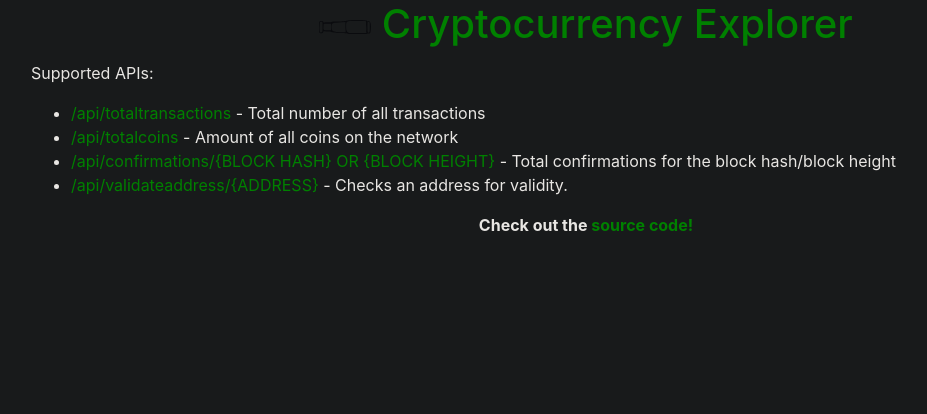
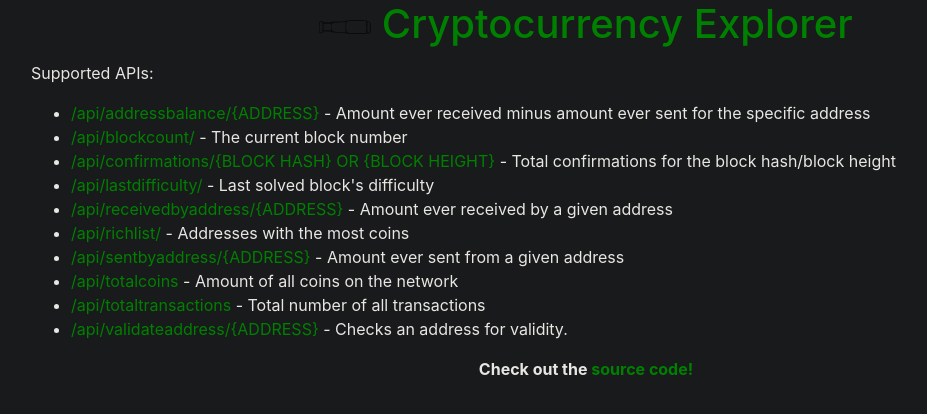
Before and after one commit to CryptocurrencyExplorer/CryptocurrencyExplorer, a Flask app: page /api/ in a window 1280 px wide. Shown: the top 414 px of the page, without its empty margins (54-981 px from the left). Run offline with Flask 2, Linux system fonts and the light colour scheme; some libraries are stand-ins or nearby versions.

Commit message:
Api additions which aren't complete - addressbalance, lastdifficulty, receivedbyaddress, sentbyaddress as well as documentation in /api

```diff
--- a/Explorer/app.py
+++ b/Explorer/app.py
@@ -206,14 +206,35 @@ def api_index():
     return render_template('api_index.html')
 
 
+@application.get("/api/addressbalance/")
+def redirect_to_api__address_balance():
+    return redirect(url_for('api__validate_address', address="INVALID_ADDRESS"))
+
+
 @application.get("/api/confirmations/")
 def redirect_to_api__confirmations():
     return redirect(url_for('api__confirmations', userinput_block_height="0"))
 
 
+@application.get("/api/receivedbyaddress/")
+def redirect_to_api__received_by_address():
+    return redirect(url_for('api__received_by_address', address="INVALID_ADDRESS"))
+
+
+@application.get("/api/sentbyaddress/")
+def redirect_to_api__sent_by_address():
+    return redirect(url_for('api__sent_by_address', address="INVALID_ADDRESS"))
+
+
 @application.get("/api/validateaddress/")
 def redirect_to_api__validate_address():
     return redirect(url_for('api__validate_address', address="INVALID_ADDRESS"))
+
+
+@application.get("/api/addressbalance/<address>")
+def api__address_balance(address):
+    return make_response(jsonify({'message': 'todo',
+                                  'error': 'todo'}), 200)
 
 
 @application.get("/api/blockcount/")
@@ -256,8 +277,26 @@ def api__confirmations(userinput_block_height):
                                           'error': 'invalid'}), 422)
 
 
+@application.get("/api/lastdifficulty/")
+def api__last_difficulty():
+    return make_response(jsonify({'message': 'todo',
+                                  'error': 'todo'}), 200)
+
+
+@application.get("/api/receivedbyaddress/<address>")
+def api__received_by_address(address):
+    return make_response(jsonify({'message': 'todo',
+                                  'error': 'todo'}), 200)
+
+
 @application.get("/api/richlist/")
 def api__rich_list():
+    return make_response(jsonify({'message': 'todo',
+                                  'error': 'todo'}), 200)
+
+
+@application.get("/api/sentbyaddress/<address>")
+def api__sent_by_address(address):
     return make_response(jsonify({'message': 'todo',
                                   'error': 'todo'}), 200)
 
--- a/Explorer/templates/api_index.html
+++ b/Explorer/templates/api_index.html
@@ -17,9 +17,15 @@
 {% block additional_body %}
             <p>Supported APIs:</p>
             <ul>
+                <li><a href="/api/addressbalance/">/api/addressbalance/{ADDRESS}</a> - Amount ever received minus amount ever sent for the specific address</li>
+                <li><a href="/api/blockcount/">/api/blockcount/</a> - The current block number</li>
+                <li><a href="/api/confirmations/">/api/confirmations/{BLOCK HASH} OR {BLOCK HEIGHT}</a> - Total confirmations for the block hash/block height</li>
+                <li><a href="/api/lastdifficulty/">/api/lastdifficulty/</a> - Last solved block's difficulty</li>
+                <li><a href="/api/receivedbyaddress/">/api/receivedbyaddress/{ADDRESS}</a> - Amount ever received by a given address</li>
+                <li><a href="/api/richlist/">/api/richlist/</a> - Addresses with the most coins</li>
+                <li><a href="/api/sentbyaddress/">/api/sentbyaddress/{ADDRESS}</a> - Amount ever sent from a given address</li>
+                <li><a href="/api/totalcoins">/api/totalcoins</a> - Amount of all coins on the network</li>
                 <li><a href="/api/totaltransactions">/api/totaltransactions</a> - Total number of all transactions</li>
-                <li><a href="/api/totalcoins">/api/totalcoins</a> - Amount of all coins on the network</li>
-                <li><a href="/api/confirmations/">/api/confirmations/{BLOCK HASH} OR {BLOCK HEIGHT}</a> - Total confirmations for the block hash/block height</li>
                 <li><a href="/api/validateaddress/">/api/validateaddress/{ADDRESS}</a> - Checks an address for validity.</li>
             </ul>
 {% endblock %}
```
